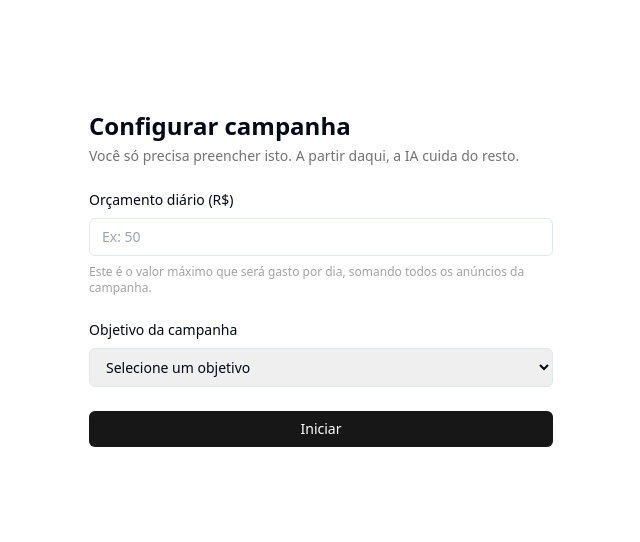
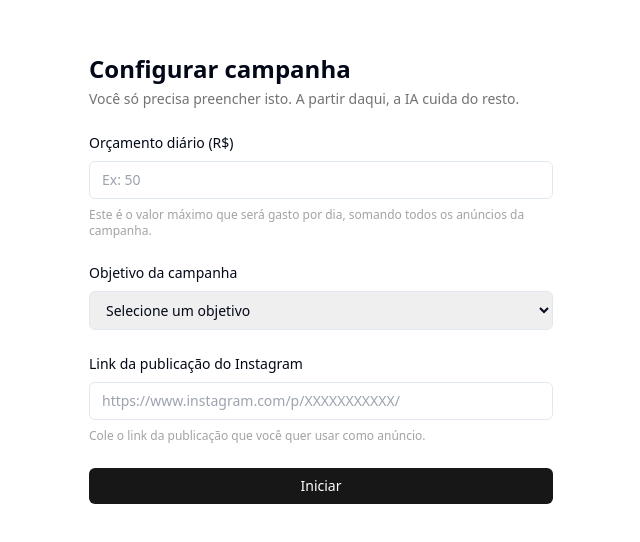
Before and after one commit to HenriqueRJ-dev/adai-saas, a Next.js app: page /dashboard/campaign-setup in a window 1280 px wide. Shown: the part 122-664 px from the top of the page, without its empty margins (319-959 px from the left). Built offline with nearby package versions, Linux system fonts and the light colour scheme.

Commit message:
Add Instagram post URL input to campaign setup
Added input field for Instagram post URL in campaign setup.

```diff
--- a/app/dashboard/campaign-setup/page.tsx
+++ b/app/dashboard/campaign-setup/page.tsx
@@ -14,6 +14,7 @@ export default function CampaignSetupPage() {
   const router = useRouter();
   const [dailyBudget, setDailyBudget] = useState("");
   const [objective, setObjective] = useState("");
+  const [instagramPostUrl, setInstagramPostUrl] = useState("");
   const [saving, setSaving] = useState(false);
   const [error, setError] = useState<string | null>(null);
   const [result, setResult] = useState<any>(null);
@@ -38,7 +39,6 @@ export default function CampaignSetupPage() {
     }
     setSaving(true);
 
-    // 1. Salva config e gera estratégia (já encadeado dentro de /api/campaign/create)
     const res = await fetch("/api/campaign/create", {
       method: "POST",
       headers: { "Content-Type": "application/json" },
@@ -55,9 +55,10 @@ export default function CampaignSetupPage() {
       return;
     }
 
-    // 2. Cria a campanha de verdade no Meta Ads (em modo PAUSADO)
     const deployRes = await fetch("/api/campaign/deploy", {
       method: "POST",
+      headers: { "Content-Type": "application/json" },
+      body: JSON.stringify({ instagramPostUrl }),
     });
 
     setSaving(false);
@@ -121,6 +122,22 @@ export default function CampaignSetupPage() {
           ))}
         </select>
       </div>
+      <div className="flex flex-col gap-2">
+        <label className="text-sm font-medium" htmlFor="instagramPostUrl">
+          Link da publicação do Instagram
+        </label>
+        <input
+          id="instagramPostUrl"
+          type="url"
+          value={instagramPostUrl}
+          onChange={(e) => setInstagramPostUrl(e.target.value)}
+          placeholder="https://www.instagram.com/p/XXXXXXXXXXX/"
+          className="rounded-md border px-3 py-2 text-sm"
+        />
+        <p className="text-xs text-neutral-400">
+          Cole o link da publicação que você quer usar como anúncio.
+        </p>
+      </div>
       {error && <p className="text-sm text-red-600">{error}</p>}
       {result && (
         <div className="rounded-md border border-green-300 bg-green-50 p-3 text-sm text-green-800">
```
